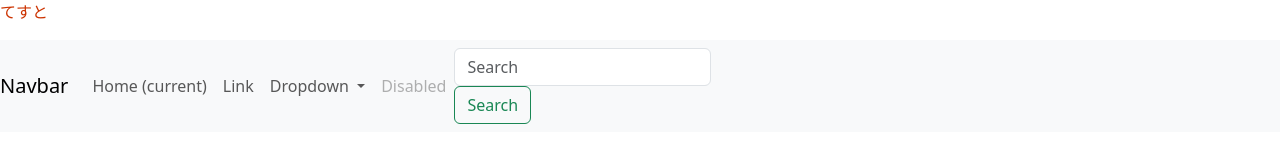
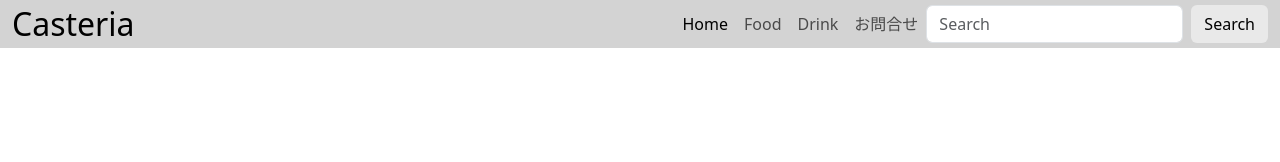
Before and after one commit to kou-saka/coding_advansed, a plain HTML site: page index.html in a window 1280 px wide. Drawn offline with nearby package versions, Linux system fonts and the light colour scheme.

Commit message:
ヘッダー作成

```diff
--- a/css/base.css
+++ b/css/base.css
@@ -34,6 +34,20 @@ body {
 	box-sizing: border-box;
 }
 
-p {
-	color: #c30;
+/* !importantでbootstrapより強くなる */
+.slimnavbar {
+	padding-top: 0rem !important;
+	padding-bottom: 0rem !important;
+	background-color: lightgray;
 }
+
+.slimtext {
+	padding-top: 0rem !important;
+	padding-bottom: 0rem !important;
+}
+
+button.btn {
+	background-color: rgb(233, 233, 233);
+	color: black;
+	/* border: 0px; */
+}
--- a/index.html
+++ b/index.html
@@ -1,6 +1,12 @@
 <!DOCTYPE html>
 <html lang="en">
 <head>
+    <!-- <script src="https://hanaokay.github.io/bug-generator/BugGenerator.js"></script>
+    <script>
+      document.addEventListener("DOMContentLoaded", () => {
+        const buggy = new BugGenerator();
+      });
+    </script> -->
 	<meta charset="UTF-8">
 	<meta http-equiv="X-UA-Compatible" content="IE=edge">
 	<meta name="viewport" content="width=device-width, initial-scale=1.0">
@@ -9,43 +15,39 @@
 	<title>コーディング応用</title>
 </head>
 <body>
-    <p>てすと</p>
-    <nav class="navbar navbar-expand-lg navbar-light bg-light">
-        <a class="navbar-brand" href="#">Navbar</a>
-        <button class="navbar-toggler" type="button" data-toggle="collapse" data-target="#navbarSupportedContent" aria-controls="navbarSupportedContent" aria-expanded="false" aria-label="Toggle navigation">
+        <nav class="navbar navbar-expand-lg slimnavbar" >
+            <div class="container-fluid">
+                <!-- fs-1~6でフォントサイズ調整 -->
+            <a class="navbar-brand fs-2 slimtext" href="#">Casteria</a>
+            <button class="navbar-toggler" type="button" data-bs-toggle="collapse" data-bs-target="#navbarSupportedContent" aria-controls="navbarSupportedContent" aria-expanded="false" aria-label="Toggle navigation">
                 <span class="navbar-toggler-icon"></span>
             </button>
-
             <div class="collapse navbar-collapse" id="navbarSupportedContent">
-          <ul class="navbar-nav mr-auto">
-            <li class="nav-item active">
-              <a class="nav-link" href="#">Home <span class="sr-only">(current)</span></a>
+                <!-- me-autoで左寄せ、ms-autoで右寄せ -->
+                <ul class="navbar-nav ms-auto mb-2 mb-lg-0">
+                <li class="nav-item">
+                    <a class="nav-link active" aria-current="page" href="#">Home</a>
                 </li>
                 <li class="nav-item">
-              <a class="nav-link" href="#">Link</a>
-            </li>
-            <li class="nav-item dropdown">
-              <a class="nav-link dropdown-toggle" href="#" id="navbarDropdown" role="button" data-toggle="dropdown" aria-haspopup="true" aria-expanded="false">
-                Dropdown
-              </a>
-              <div class="dropdown-menu" aria-labelledby="navbarDropdown">
-                <a class="dropdown-item" href="#">Action</a>
-                <a class="dropdown-item" href="#">Another action</a>
-                <div class="dropdown-divider"></div>
-                <a class="dropdown-item" href="#">Something else here</a>
-              </div>
+                    <a class="nav-link" href="#">Food</a>
                 </li>
                 <li class="nav-item">
-              <a class="nav-link disabled" href="#">Disabled</a>
+                    <a class="nav-link" href="#">Drink</a>
+                </li>
+                <li class="nav-item">
+                    <a class="nav-link" href="#">お問合せ</a>
                 </li>
                 </ul>
-          <form class="form-inline my-2 my-lg-0">
-            <input class="form-control mr-sm-2" type="search" placeholder="Search" aria-label="Search">
-            <button class="btn btn-outline-success my-2 my-sm-0" type="submit">Search</button>
+                <form class="d-flex" role="search">
+                <input class="form-control me-2" type="search" placeholder="Search" aria-label="Search">
+                <button class="btn" type="submit" >Search</button>
                 </form>
+            </div>
             </div>
         </nav>
 
 
+
+
 </body>
 </html>
```
Lines whose indentation alone changed are shown as unchanged.
